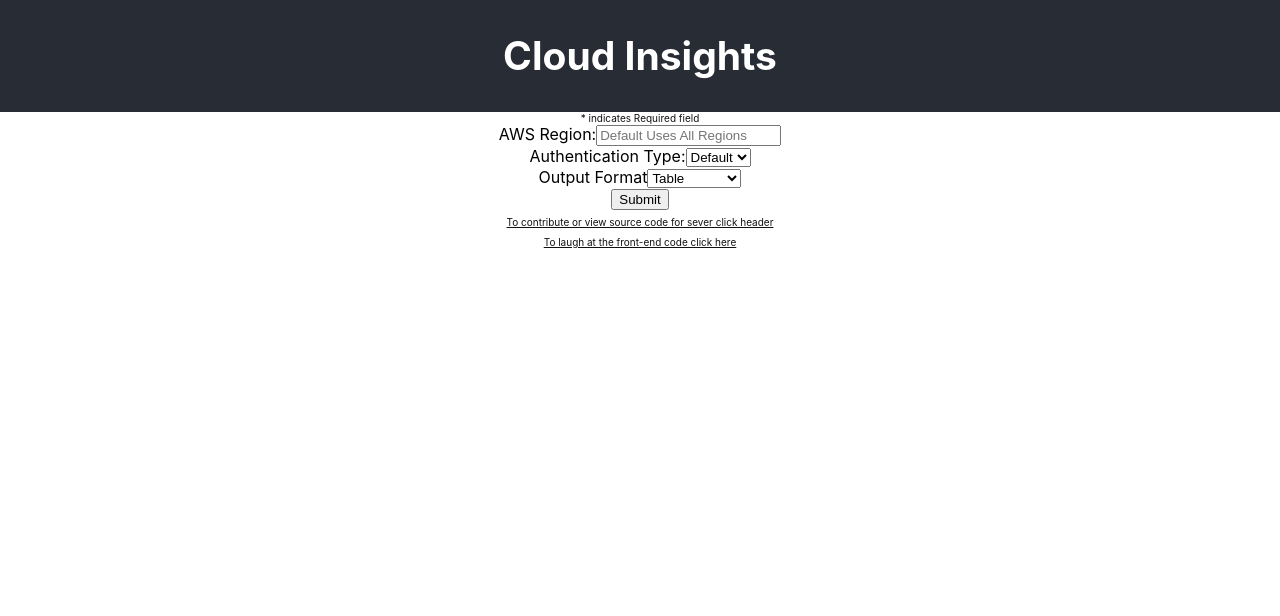
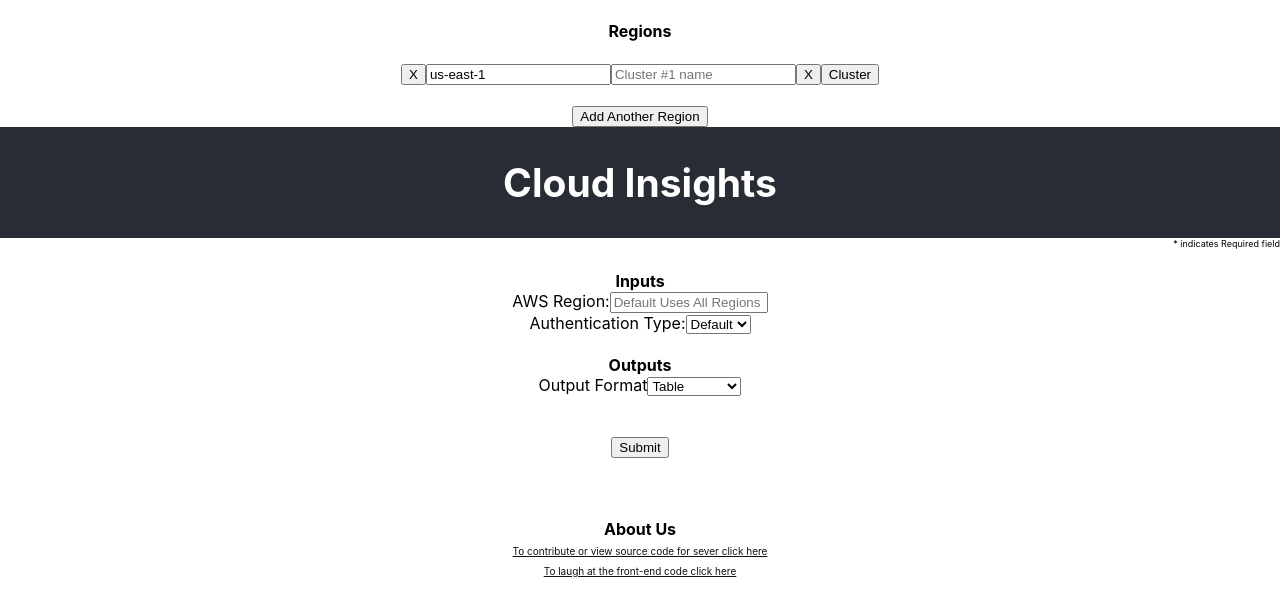
Before and after one commit to Mechanicalkeyboard/cloud-visuals, a React (Create React App) app: page / in a window 1280 px wide. Shown: the top 616 px of the page. Built offline with nearby package versions, Linux system fonts and the light colour scheme.

Commit message:
Jon sucks

```diff
--- a/src/App.js
+++ b/src/App.js
@@ -1,70 +1,72 @@
 import React, {
   Component
 } from 'react';
+import Jimberly from './components/list'
 import logo from './logo.svg';
 import './App.css';
+import 'react-table/react-table.css'
 const axios = require('axios');
 
 
+class App extends Component {
+  makeRequest(user) {
 
-class App extends Component {
-
-  makeRequest(user) {
     return new Promise((resolve, reject) => {
-      console.log(this.state)
-      axios.post('http://127.0.0.1:5000/list', {
+      // console.log(this.state)
+      let body = {
         "aws": {
           "enabled": true,
           "regions": {
-              "us-east-1": []
+            "us-east-1":["jon", "paul"]
           },
           "auth": {
-              "type": "profile",
-              "profile names": [
-                ""
-              ]
+            "type": "default"
           }
         },
         "output": {
           "enabled": true,
-            "type": "json",
-            "path": "../basic_table.html",
-            "filter": {
-              "service": [
-                ".*__ci"
-              ]
+          "type": "json"
         }
-          }
+      };
+      //Build the region object
+      let region = {}
+      region[this.state.AWS_Region]=[];
+      //Add the region object to the body
+      body['aws']['regions'] = region
+      console.log('This is my body, I am not ashamed: '+ JSON.stringify(body))
+      axios.post('http://10.210.235.189:5000/list', body)
+        .then(response => {
+          // handle success
+          console.log(JSON.stringify(response.data[0].service))
+          let tempData = this.state.data;
+          tempData = response.data
+           this.setState({
+            data: tempData
           })
-        .then(function (response) {
-          // handle success
-          console.log(response.data[0].service)
-
-
+          console.log(this.state)
           resolve(JSON.stringify(response.data[0].service));
-          console.log("shit")
-
         })
         .catch(function (error) {
           // handle error
           console.log(error);
-          reject("Well, blame Noah, looks like the API is ded.");
+          reject('Well, blame Noah, looks like the API is ded.');
 
         })
         .then(function () {
           // always executed
         });
-    })
+    }, user)
   };
 
   handleEntailmentRequest(event, data) {
-    console.log(this.state)
+    // console.log(this.state)
     event.preventDefault();
+    console.log(data)
     this.makeRequest(data).then(response => {
       this.setState({
         response: response
       })
-      console.log("API Response:  " + JSON.stringify(this.state.response));
+      // console.log('API Response:  ' + JSON.stringify(this.state.response));
     });
   };
   constructor(props) {
@@ -77,39 +79,196 @@ class App extends Component {
       Access_Key: '',
       Secret_Key: '',
       STS_Token: '',
-      Output_Type: ''
+      Output_Type: 'Table',
+      regions: [{ 'us-east-1':
+      ['default','jon2']
+    }] ,
+      clusters: [{ name: '' }],
+
+
+
+      columns:
+      [
+        {
+          id:'service',
+          Header: 'Service Name',
+          accessor: 'service'
+        },
+        {
+          id:'cluster',
+          Header: 'Cluster Name',
+          accessor: 'cluster'
+        },
+        {
+          id:'avg_uptime',
+          Header:'Avg Uptime',
+          accessor:'avg_uptime'
+        },
+        {
+          id: 'desired_count',
+          Header: 'Desired Count',
+          accessor: 'desired_count'
+        },
+        {
+          id: 'running_count',
+          Header: 'Running Count',
+          accessor: 'running_count'
+        },
+        {
+          id: 'launch_type',
+          Header: 'Launch Type',
+          accessor: 'launch_type'
+        },
+        {
+          id: 'max_uptime',
+          Header: 'Max Uptime',
+          accessor: 'max_uptime'
+        }
+      ],
+      data: [
+        {
+          service:'jon',
+          cluster:26,
+          avg_uptime:'d',
+          desired_count:1,
+          running_count:2,
+          launch_type:'fargate',
+          max_uptime:'dffd'
+        }
+      ]
     };
+  };
+handleRegionNameChange = (idx) => (evt) => {
+
+  const idxRegion = this.state.regions.map((region, sidx) => {
+    if (idx !== sidx) {
+      return region
+    };
+    let tempData = {}
+    tempData[evt.target.value] = []
+    return tempData;
+  });
+  this.setState({
+    regions: idxRegion
+  });
 }
+
+handleClusterNameChange = (idx) => (evt) => {
+  for(var i=0; i<this.state.regions.length; i++){
+    if(Object.keys(this.state.regions[i])[0]==='us-east-1'){
+      let temp=this.state.regions
+      temp[i]['us-east-1']=[evt.target.value]
+      console.log(JSON.stringify(this.state.regions))
+
+
+    this.setState({ regions : temp });
+    }
+
+  }
+
+  const idxCluster = this.state.regions.map((cluster, sidx) => {
+    if (idx !== sidx) return cluster;
+
+    console.log(cluster)
+    return { ...cluster, name: evt.target.value };
+  });
+  this.setState({ clusters: idxCluster });
+}
+
+
+handleAddRegion = () => {
+  this.setState({
+    regions: this.state.regions.concat([{ name: '' }])
+  });
+}
+handleAddCluster = () => {
+  this.setState({
+    clusters: this.state.clusters.concat([{ name: '' }])
+  });
+}
+handleRemoveCluster = (idx) => () => {
+  this.setState({
+    clusters: this.state.clusters.filter((s, sidx) => idx !== sidx)
+  });
+}
+handleRemoveRegion = (idx) => () => {
+  this.setState({
+    regions: this.state.regions.filter((s, sidx) => idx !== sidx)
+  });
+}
+
   render() {
-    if(this.state.response){
-    console.log(this.state.response)
+    if (this.state.response) {
       return (
-          <img src={logo} className="App-logo" alt="logo" />
+        <div className = 'App'>
+        <Jimberly data={this.state.data} columns={this.state.columns}/>
+        <img src = {
+            logo
+          }
+          className = 'App-logo'
+          alt = 'logo' />
 
+          </div>
         )
       }
     else
     return (
-
-      <div className="App">
-        <header className="App-header">
+<div className='App'>
+   <form>
+      {/* ... */}
+      <h4>Regions</h4>
+      {
+        this.state.regions.map((region, idx) => (
+      <div className="region">
+         <p className='dingus'>
+            <button type="button" onClick={this.handleRemoveRegion(idx)} className="small">X</button>
+            <input
+               type="text"
+               placeholder={`Region`}
+               value={Object.keys(region)}
+               onChange={this.handleRegionNameChange(idx)}
+               />
+            {/* Cluster Management */}
+            {this.state.clusters.map((cluster, idx) => (
+            <span>
+            <input
+            type="text"
+            placeholder={`Cluster #${idx + 1} name`}
+            value={cluster.name}
+            onChange={this.handleClusterNameChange(idx)}
+            />
+            <button type="button" onClick={this.handleRemoveCluster(idx)} className="small">X</button>
+            </span>
+            ))}
+            <button type="button" onClick={this.handleAddCluster} className="small">Cluster</button>
+         </p>
+         <br />
+      </div>
+      ))}
+      <button type="button" onClick={this.handleAddRegion} className="small">Add Another Region</button>
+   </form>
+   <header className='App-header'>
       <h2>
          Cloud Insights
       </h2>
    </header>
-          <form>
-            <div className="App-link">
+   <div className='warn'>
       * indicates Required field
    </div>
+   <h4 className='dingus'>
+      Inputs
+   </h4>
+   <form>
       <label>
       AWS Region:
-            <input placeholder="Default Uses All Regions" tooltip="eg. us-east-1" type="text" name="AWS_Region"  onChange={evt => {this.setState({AWS_Region:evt.target.value})}}/>
+      <input className='longInput' placeholder='Default Uses All Regions' tooltip='eg. us-east-1' type='text' name='AWS_Region'  onChange={evt => {this.setState({AWS_Region:evt.target.value})}}/>
       </label>
       <br></br>
       <label>
       Authentication Type:
       </label>
-            <select placeholder='Default, Profile, Keys' type="input" onChange={evt => {this.setState({Auth_Type:evt.target.value})}}>
+      <select placeholder='Default, Profile, Keys' type='input' onChange={evt =>
+         {this.setState({Auth_Type:evt.target.value})}}>
          <option>
             Default
          </option>
@@ -122,28 +281,34 @@ class App extends Component {
       </select>
       {this.state.Auth_Type === 'Default' && (<br></br>)
       }
-            {this.state.Auth_Type === 'Keys' && (<div>
+      {this.state.Auth_Type === 'Keys' && (
+      <div>
          <label>Access Key*</label>
-                  <input type="password" name="Access_Key"  onChange={evt => {this.setState({Access_Key:evt.target.value})}}/>
+         <input type='password' name='Access_Key'  onChange={evt => {this.setState({Access_Key:evt.target.value})}}/>
          <br></br>
          <label>Secret Key*</label>
-                  <input type="password" name="Secret_Key"  onChange={evt => {this.setState({Secret_Key:evt.target.value})}}/>
+         <input type='password' name='Secret_Key'  onChange={evt => {this.setState({Secret_Key:evt.target.value})}}/>
          <br></br>
          <label>STS Token</label>
-                  <input type="password" name="STS_Token"  onChange={evt => {this.setState({STS_Token:evt.target.value})}}/>
-              </div>)
+         <input type='password' name='STS_Token'  onChange={evt => {this.setState({STS_Token:evt.target.value})}}/>
+      </div>
+      )
       }
-            {this.state.Auth_Type === 'Profile' && (<div>
+      {this.state.Auth_Type === 'Profile' && (
+      <div>
          <label>Provide an array of profiles. Sorry, I should do this for you</label>
-                  <input type="text" name="Profile"  onChange={evt => {this.setState({Profile:evt.target.value})}}/>
-
-              </div>)
+         <input type='text' name='Profile'  onChange={evt => {this.setState({Profile:evt.target.value})}}/>
+      </div>
+      )
       }
-
-            <label>
+      <h4 className='dingus'>
+         Outputs
+      </h4>
+      <label >
       Output Format
       </label>
-            <select placeholder='Output selection' type="input" onChange={evt => {this.setState({Output_Type:evt.target.value})}}>
+      <select placeholder='Output selection' type='input' onChange={evt =>
+         {this.setState({Output_Type:evt.target.value})}}>
          <option>
             Table
          </option>
@@ -155,37 +320,36 @@ class App extends Component {
          </option>
       </select>
       <br></br>
-            <button onClick={(e) => {this.handleEntailmentRequest(e, this.state.inputValue)}}>Submit</button>
-
-
-
-
+      <br></br>
+      <br></br>
+      <button onClick={(e) => {this.handleEntailmentRequest(e, this.state.AWS_Region)}}>Submit</button>
+      <br></br>
+      <br></br>
+      <br></br>
    </form>
-
-
-
-
+   <h4 className='dingus'>
+      About Us
+   </h4>
    <div>
       <a
-            className="App-link"
-            href="https://www.github.com/noahjohnhay/cloud-insight"
-            target="_blank"
-            rel="noopener noreferrer"
+         className='App-link'
+         href='https://www.github.com/noahjohnhay/cloud-insight'
+         target='_blank'
+         rel='noopener noreferrer'
          >
-            To contribute or view source code for sever click header
+      To contribute or view source code for sever click here
       </a>
    </div>
    <div>
       <a
-            className="App-link"
-            href="https://www.github.com/mechanicalkeyboard/cloud-visuals"
-            target="_blank"
-            rel="noopener noreferrer"
+         className='App-link'
+         href='https://www.github.com/mechanicalkeyboard/cloud-visuals'
+         target='_blank'
+         rel='noopener noreferrer'
          >
       To laugh at the front-end code click here
       </a>
    </div>
-
 </div>
     );
   }
```
Lines whose indentation alone changed are shown as unchanged.
